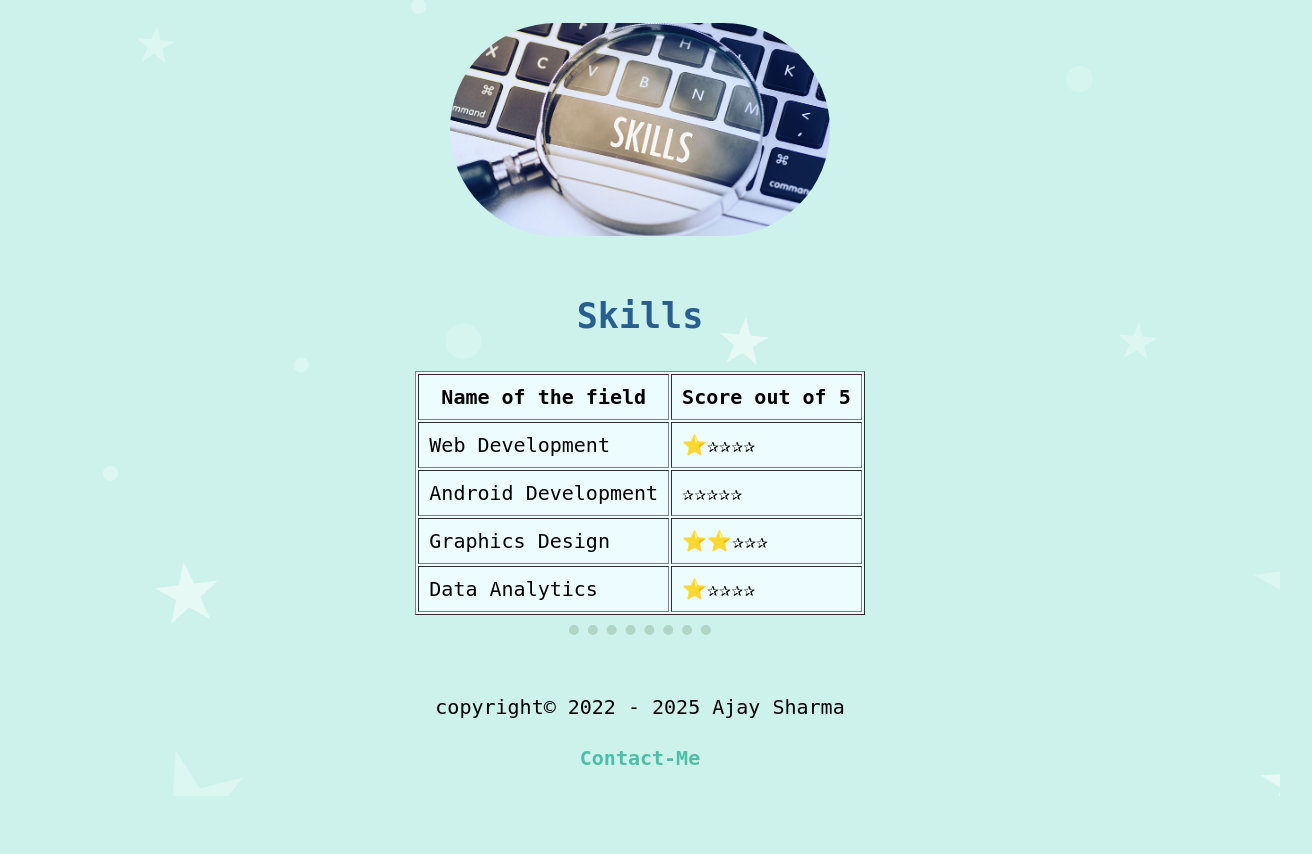
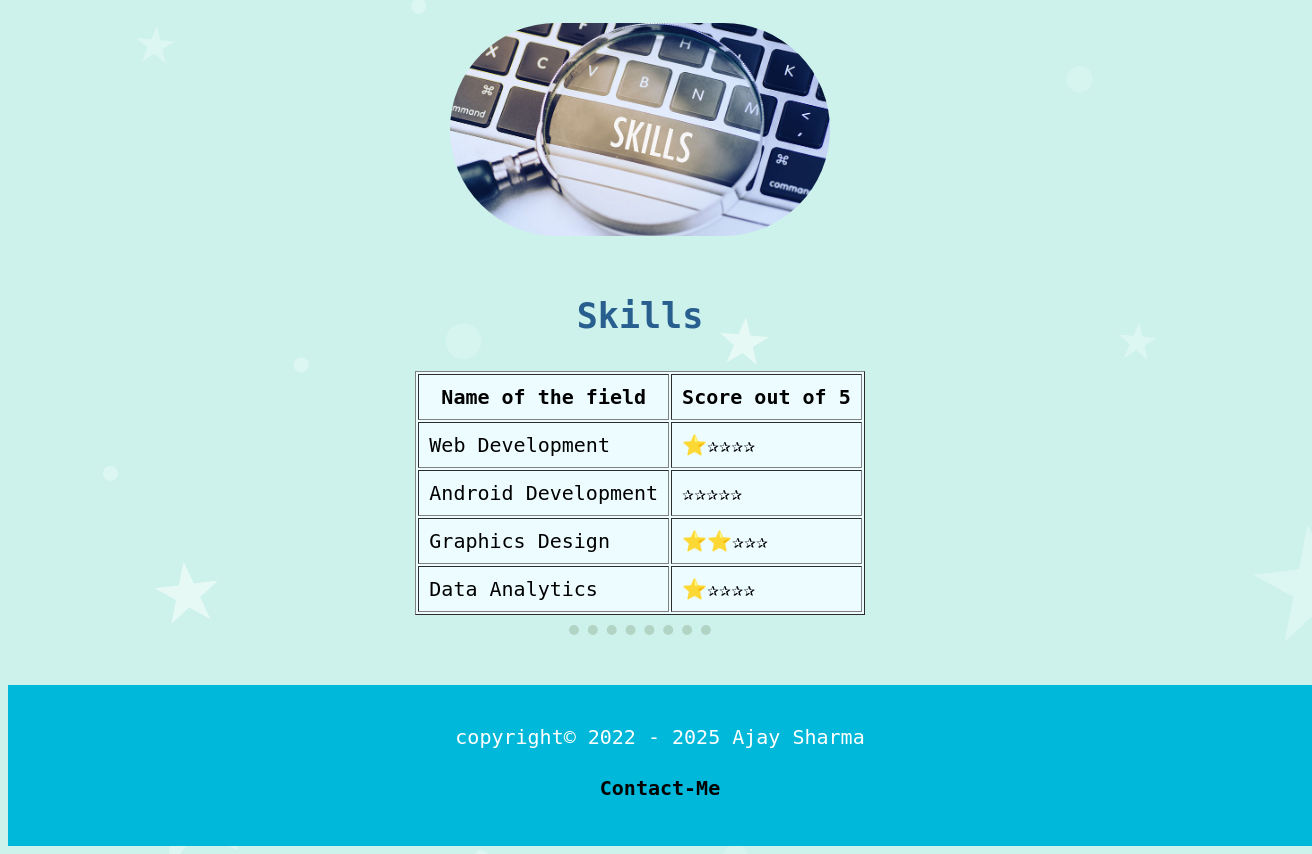
Before and after one commit to AjaySharma2003/CV, a plain HTML site: page index.html in a window 1280 px wide. Shown: the part 2815-3669 px from the top of the page, 1312 px wide, since content can reach past the window. Before the commit the page ends 3611 px from the top, so only its background shows below. Drawn offline with Linux system fonts and the light colour scheme.

Commit message:
Update style.css

```diff
--- a/style.css
+++ b/style.css
@@ -87,3 +87,19 @@ a{
  a:hover{
  	color: white;
  }
+ footer{
+ 	background-color:#00b8d9;
+ 	margin-bottom: 0px;
+ 	width: 100%;
+ 	padding: 20px;
+ 	margin-left: 0px;
+ 	margin-right: 0px;
+ 	margin: auto;
+ 	color: white;
+ }
+ .contact-me{
+ 	color: black;
+ }
+ .contact-me: hover{
+ 	color: white;
+ }
```
